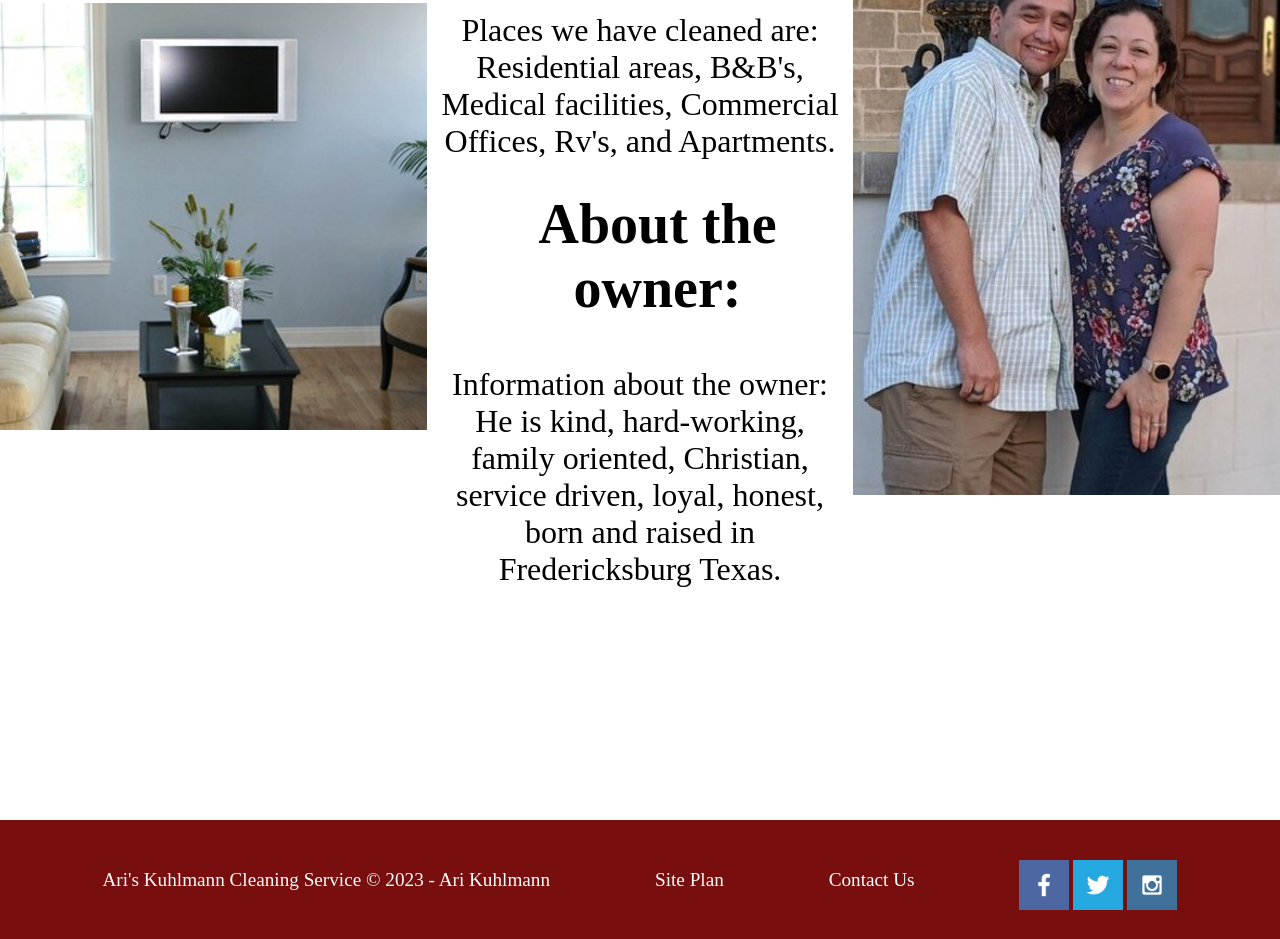
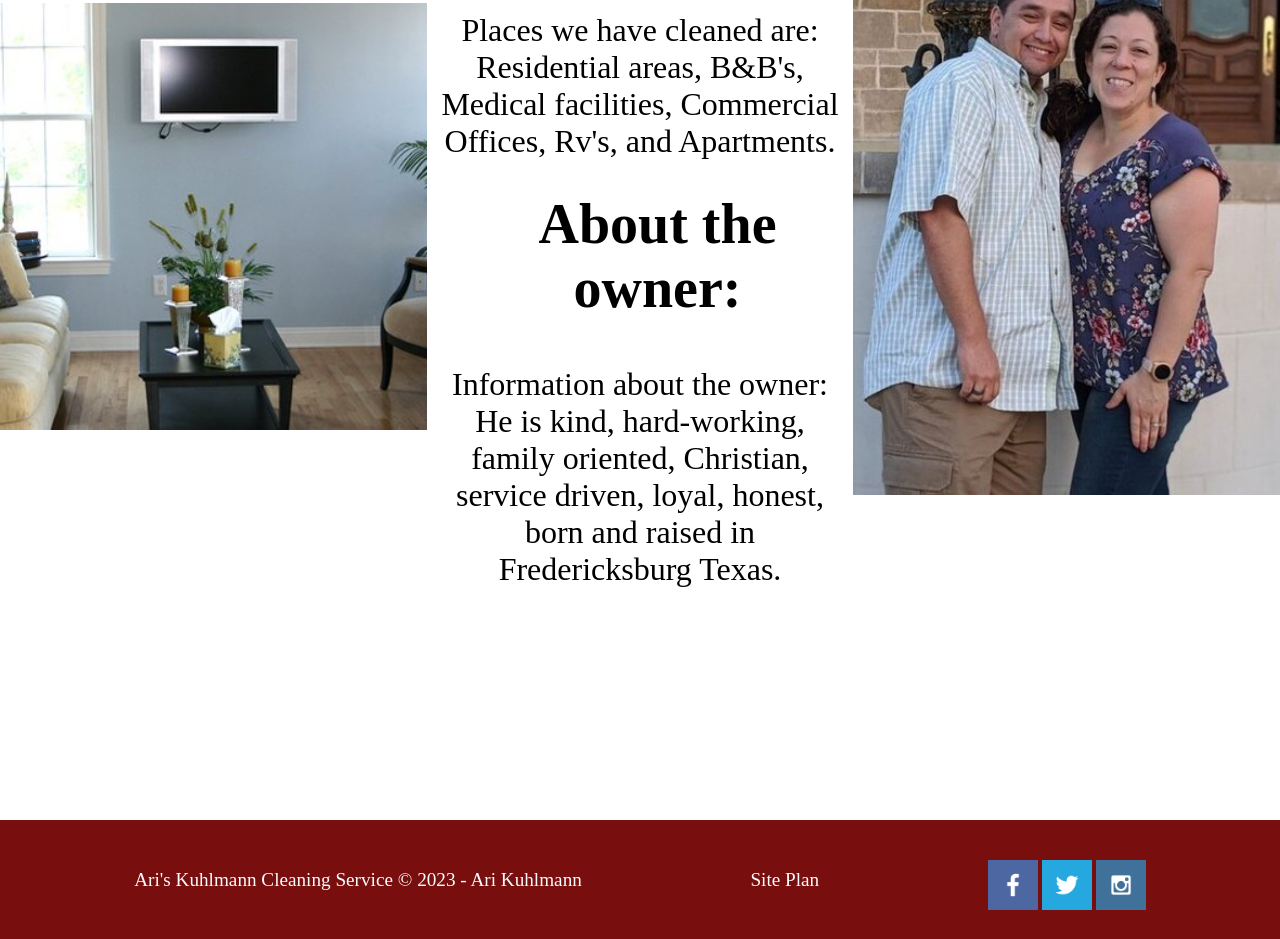
Before and after one commit to arikuhl1999/personal-site, a plain HTML site: page about-the-company.html in a window 1280 px wide. Shown: the part 686-1625 px from the top of the page. Drawn offline with Linux system fonts and the light colour scheme.

Commit message:
took the contact page

```diff
--- a/about-the-company.html
+++ b/about-the-company.html
@@ -54,7 +54,7 @@
     <footer>
         <p> Ari's Kuhlmann Cleaning Service &copy; 2023 - Ari Kuhlmann</p>
         <p><a href="site-plan.html">Site Plan</a></p>
-        <p><a href="contactus.html">Contact Us</a></p>
+        <!-- <p><a href="contactus.html">Contact Us</a></p> -->
         <div class="social-links-logos">
             <a href="https://facebook.com" target="_blank">
                 <img src="images/facebook.png" alt="facebook icon">
```
Also changed, not shown: index.html (+1 -1 lines), services-we-offer.html (+1 -1 lines), site-plan.html (line endings or trailing spaces).
